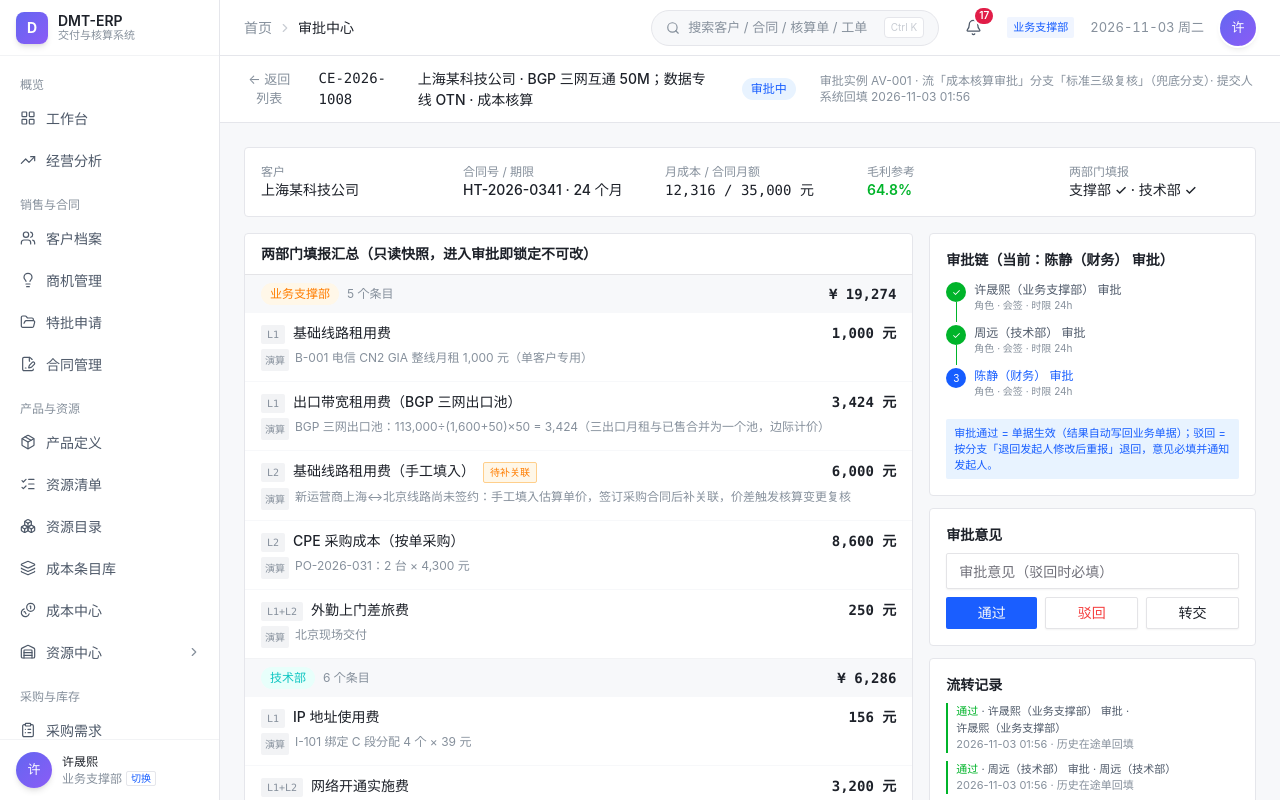
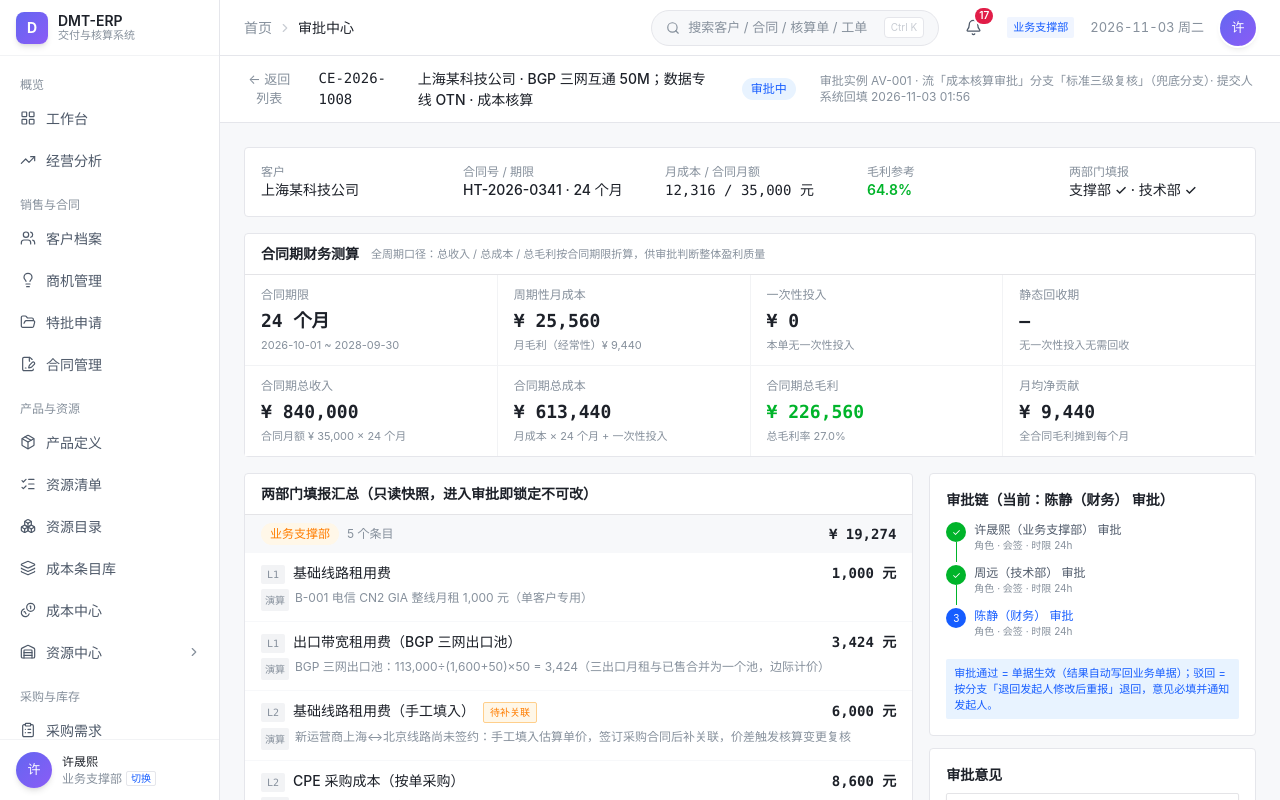
Before and after one commit to ShengxiXu/dmt-erp, a React (Vite) app: page /approval in a window 1280 px wide. Both pictures are taken after a click on the element 750 px from the left and 245 px from the top of the page. Shown: the top 800 px of the page. Built offline with nearby package versions, Linux system fonts and the light colour scheme.

Commit message:
feat: 审批详情增加合同期财务测算面板（全周期收入/成本/毛利/回收期）

```diff
--- a/src/pages/Approval.tsx
+++ b/src/pages/Approval.tsx
@@ -184,6 +184,21 @@ export default function Approval() {
   const opsSum = viewEntries.filter((e) => e.dept === "业务支撑部").reduce((s, e) => s + e.amount, 0);
   const techSum = viewEntries.filter((e) => e.dept === "技术部").reduce((s, e) => s + e.amount, 0);
 
+  /** 合同期财务测算（全周期口径）：期限优先取合同档案起止日期，其次回退核算单「· N 个月」文本 */
+  const contractOfSheet = sheet ? CONTRACTS.find((c) => sheet.contract.includes(c.id)) : undefined;
+  const oneTimeCost = viewEntries.filter((e) => e.costType === "一次性").reduce((s, e) => s + e.amount, 0);
+  const recurringCost = monthlyCost - oneTimeCost;
+  const termParsed = sheet?.contract.match(/(\d+)\s*个月/);
+  const termMonths = contractOfSheet
+    ? Math.max(1, Math.round((new Date(contractOfSheet.end).getTime() - new Date(contractOfSheet.start).getTime()) / (30.44 * 86400000)))
+    : termParsed ? Number(termParsed[1]) : null;
+  const monthlyProfit = sheet ? sheet.contractValue - recurringCost : 0;
+  const totalCost = termMonths != null ? recurringCost * termMonths + oneTimeCost : null;
+  const totalRevenue = sheet && termMonths != null ? sheet.contractValue * termMonths : null;
+  const totalProfit = totalCost != null && totalRevenue != null ? totalRevenue - totalCost : null;
+  const totalMarginPct = totalRevenue ? (totalProfit! / totalRevenue) * 100 : null;
+  const paybackMonths = oneTimeCost > 0 && monthlyProfit > 0 ? oneTimeCost / monthlyProfit : null;
+
   return (
     <ArcoShell breadcrumb="审批中心">
       {!inst && (
@@ -267,6 +282,34 @@ export default function Approval() {
                 <div><div className="text-xs text-[#86909C]">两部门填报</div><div className="font-medium">支撑部 ✓ · 技术部 ✓</div></div>
               </div>
             </section>
+
+            {viewEntries.length > 0 && (
+              <section className="rounded-[4px] border border-[#E5E6EB] bg-white">
+                <div className="flex items-center gap-3 border-b px-4 py-2.5">
+                  <span className="text-sm font-semibold text-[#1D2129]">合同期财务测算</span>
+                  <span className="text-[11px] text-[#86909C]">全周期口径：总收入 / 总成本 / 总毛利按合同期限折算，供审批判断整体盈利质量</span>
+                </div>
+                <div className="grid grid-cols-2 gap-px bg-[#F2F3F5] md:grid-cols-4">
+                  {[
+                    { label: "合同期限", value: termMonths != null ? `${termMonths} 个月` : "未知", sub: contractOfSheet ? `${contractOfSheet.start} ~ ${contractOfSheet.end}` : (termParsed ? "取自核算单登记" : "未登记期限") },
+                    { label: "周期性月成本", value: `¥ ${fmt(recurringCost)}`, sub: `月毛利（经常性）¥ ${fmt(monthlyProfit)}` },
+                    { label: "一次性投入", value: `¥ ${fmt(oneTimeCost)}`, sub: oneTimeCost > 0 ? "CPE / 安装调测等，签约首月发生" : "本单无一次性投入" },
+                    { label: "静态回收期", value: paybackMonths != null ? `${paybackMonths.toFixed(1)} 个月` : "—", sub: oneTimeCost > 0 ? "一次性投入 ÷ 月毛利" : "无一次性投入无需回收" },
+                    { label: "合同期总收入", value: totalRevenue != null ? `¥ ${fmt(totalRevenue)}` : "—", sub: termMonths != null ? `合同月额 ¥ ${fmt(sheet!.contractValue)} × ${termMonths} 个月` : "期限未知无法折算" },
+                    { label: "合同期总成本", value: totalCost != null ? `¥ ${fmt(totalCost)}` : "—", sub: termMonths != null ? `月成本 × ${termMonths} 个月 + 一次性投入` : "期限未知无法折算" },
+                    { label: "合同期总毛利", value: totalProfit != null ? `¥ ${fmt(totalProfit)}` : "—", sub: totalMarginPct != null ? `总毛利率 ${totalMarginPct.toFixed(1)}%` : "—",
+                      tone: totalProfit == null ? "" : totalProfit >= 0 ? "text-[#00B42A]" : "text-[#F53F3F]" },
+                    { label: "月均净贡献", value: termMonths != null ? `¥ ${fmt((totalProfit ?? 0) / termMonths)}` : "—", sub: "全合同毛利摊到每个月" },
+                  ].map((t) => (
+                    <div key={t.label} className="bg-white px-4 py-3">
+                      <div className="text-xs text-[#86909C]">{t.label}</div>
+                      <div className={`mt-1 font-mono text-lg font-semibold ${t.tone ?? "text-[#1D2129]"}`}>{t.value}</div>
+                      <div className="mt-0.5 text-[11px] leading-4 text-[#86909C]">{t.sub}</div>
+                    </div>
+                  ))}
+                </div>
+              </section>
+            )}
 
             <div className="grid gap-4 lg:grid-cols-3">
               <section className="space-y-3 lg:col-span-2">
```
